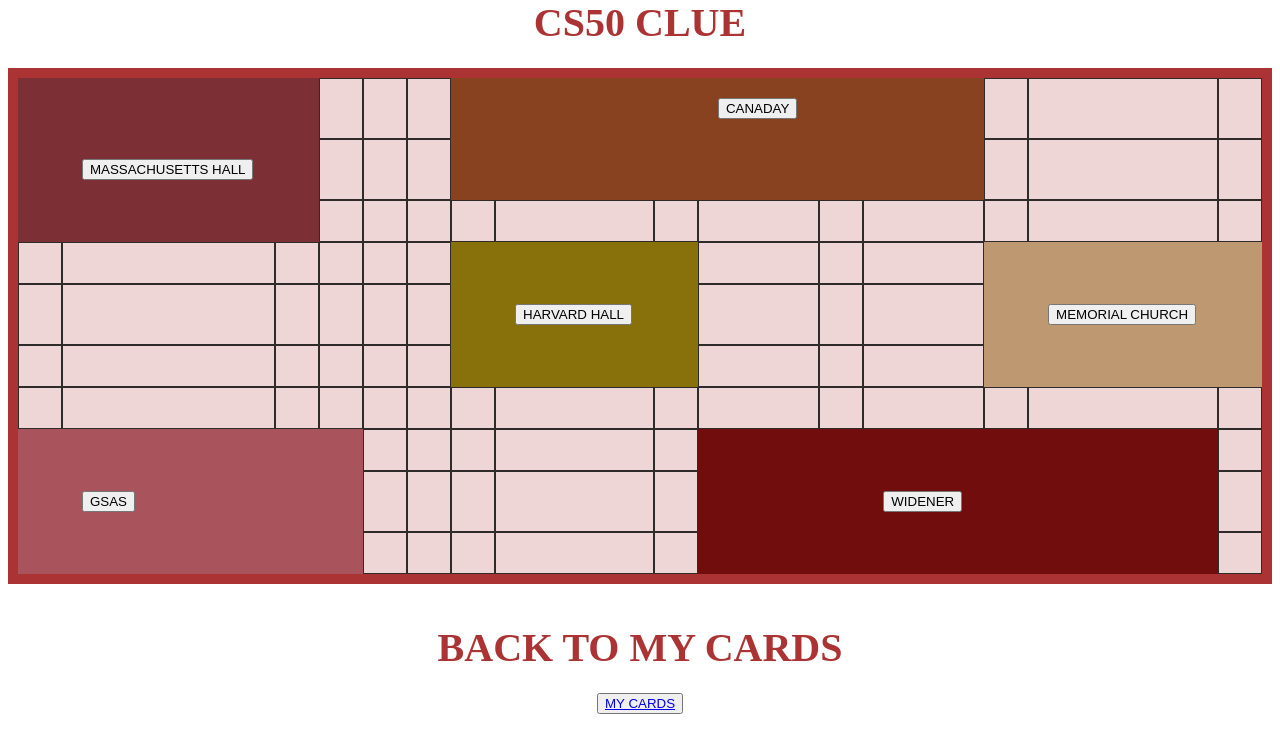
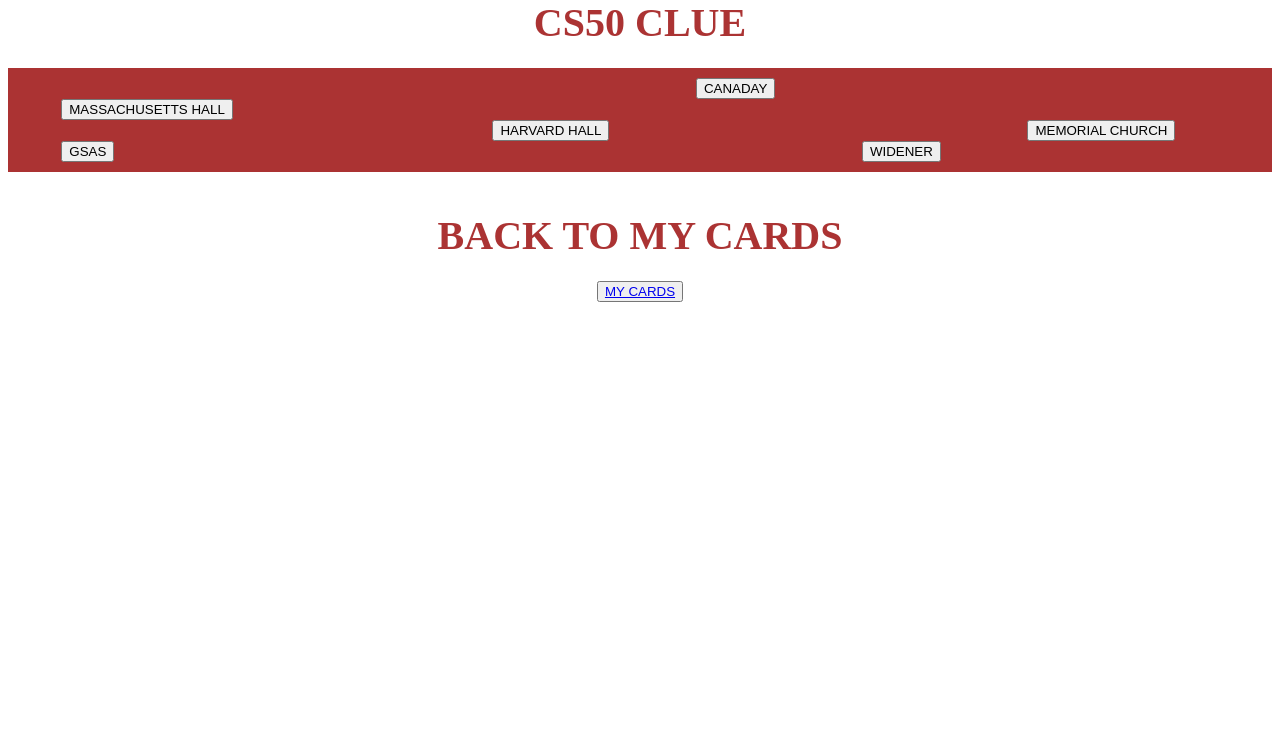
Before and after one commit to milligang/clue-final-project, a Flask app: page /gameboard in a window 1280 px wide. Shown: the part 22-775 px from the top of the page. Run offline with Flask 3, Linux system fonts and the light colour scheme; some libraries are stand-ins or nearby versions.

Commit message:
Mon, Dec 4, 2023, 1:32 PM -05:00

```diff
--- a/static/styles.css
+++ b/static/styles.css
@@ -54,50 +10,7 @@ background-color:  rgba(150, 0, 0, 0.8);
 padding: 10px;
 }
 
-.square {
-background-color: rgba(255, 255, 255, 0.8);
-border: 1px solid rgba(0, 0, 0, 0.8);
-padding: 20px;
-font-size: 20px;
-text-align: center;
-}
 
-.cana {
-background-color: rgba(128, 70, 27, 0.8);
-border: 0px solid rgba(0, 0, 0, 0.8);
-padding: 20px;
-}
-
-.mass {
-background-color: rgba(114, 47, 55, 0.8);
-border: 0px solid rgba(0, 0, 0, 0.8);
-padding: 20px;
-}
-
-.gsas {
-background-color: rgba(169, 92, 104, 0.8);
-border: 0px solid rgba(0, 0, 0, 0.8);
-padding: 20px;
-}
-
-.mem {
-background-color: rgba(194, 178, 128, 0.8);
-border: 0px solid rgba(0, 0, 0, 0.8);
-padding: 20px;
-}
-
-
-.wide {
-background-color: rgba(100, 4, 4, 0.8);
-border: 0px solid rgba(0, 0, 0, 0.8);
-padding: 20px;
-}
-
-.pool {
-background-color: rgba(128, 128, 0, 0.8);
-border: 0px solid rgba(0, 0, 0, 0.8);
-padding: 20px;
-}
 .text{
     color: rgba(150, 0, 0, 0.8);
     font-size: 20px;
```
Also changed, not shown: other parts of static/styles.css (+2 -50 lines). Lines whose indentation alone changed are shown as unchanged.
